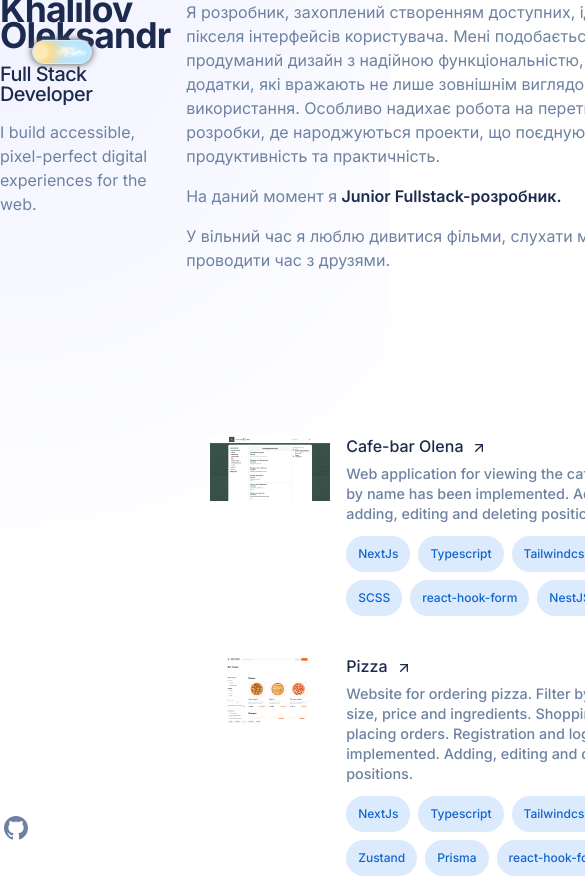
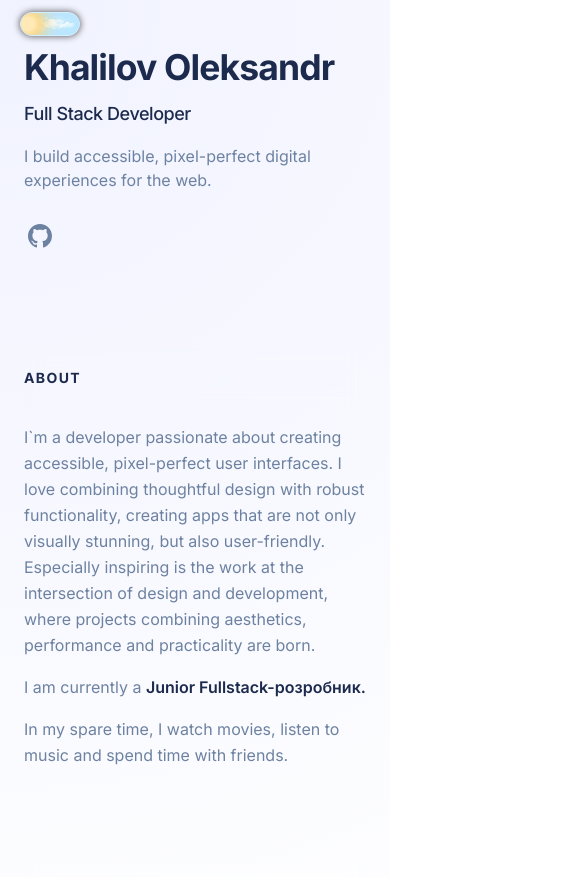
Before and after one commit to khalillovv/portfolio, a Next.js app: page / in a window 390 px wide. Shown: the top 877 px of the page, 585 px wide, since content can reach past the window. Built offline with nearby package versions, Linux system fonts and the light colour scheme.

Commit message:
add adaptation

```diff
--- a/src/app/archive/page.tsx
+++ b/src/app/archive/page.tsx
@@ -12,7 +12,7 @@ export const metadata: Metadata = {
 
 export default function Page() {
 	return (
-		<div className='py-24 h-[100vh]'>
+		<div className='lg:py-28 lg:h-[100vh]'>
 			<Link
 				href={DASHBOARD_PAGES.HOME}
 				className='mb-2 flex flex-row gap-1 font-semibold items-center text-primary group'
@@ -24,8 +24,8 @@ export default function Page() {
 				/>
 				Khalilov Oleksandr
 			</Link>
-			<h1 className='text-[48px] font-bold leading-[48px] text-title'>
-				Всі проєкти
+			<h1 className='text-3xl md:text-[48px] font-bold leading-[48px] text-title capitalize'>
+				All projects
 			</h1>
 			<ProjectsTable />
 		</div>
--- a/src/app/page.tsx
+++ b/src/app/page.tsx
@@ -2,8 +2,8 @@ import { Content, Header } from '@/components'
 
 export default function Home() {
 	return (
-		<div className='flex flex-row gap-4'>
-			<Header className='lg:sticky lg:top-0 lg:flex lg:max-h-screen lg:w-1/2 lg:flex-col lg:justify-between lg:py-24' />
+		<div className='flex flex-col lg:flex-row lg:gap-4'>
+			<Header className='lg:sticky lg:top-0' />
 			<Content className='lg:w-1/2' />
 		</div>
 	)
--- a/src/components/about.tsx
+++ b/src/components/about.tsx
@@ -8,23 +8,29 @@ interface Props {
 export const About: React.FC<Props> = ({ className }) => {
 	return (
 		<div id='about' className={cn('', className)}>
-			<p className='font-normal leading-6 mb-4'>
-				Я розробник, захоплений створенням доступних, ідеальних до пікселя
-				інтерфейсів користувача. Мені подобається поєднувати продуманий дизайн з
-				надійною функціональністю, створюючи додатки, які вражають не лише
-				зовнішнім виглядом, а й зручністю використання. Особливо надихає робота
-				на перетині дизайну та розробки, де народжуються проекти, що поєднують
-				естетику, продуктивність та практичність.
+			<div className='sticky lg:hidden top-0 z-20 mb-4 py-5 backdrop-blur'>
+				<h2 className='text-[14px] font-bold text-title uppercase tracking-widest'>
+					About
+				</h2>
+			</div>
+
+			<p className='font-normal leading-[26px] mb-4'>
+				I`m a developer passionate about creating accessible, pixel-perfect user
+				interfaces. I love combining thoughtful design with robust
+				functionality, creating apps that are not only visually stunning, but
+				also user-friendly. Especially inspiring is the work at the intersection
+				of design and development, where projects combining aesthetics,
+				performance and practicality are born.
 			</p>
-			<p className='font-normal leading-6 mb-4'>
-				На даний момент я{' '}
+			<p className='font-normal leading-[26px] mb-4'>
+				I am currently a{' '}
 				<span className='text-title font-semibold'>
 					Junior Fullstack-розробник.
 				</span>
 			</p>
-			<p className='font-normal leading-6'>
-				У вільний час я люблю дивитися фільми, слухати музику та проводити час з
-				друзями.
+			<p className='font-normal leading-[26px]'>
+				In my spare time, I watch movies, listen to music and spend time with
+				friends.
 			</p>
 		</div>
 	)
--- a/src/components/container.tsx
+++ b/src/components/container.tsx
@@ -10,6 +10,13 @@ export const Container: React.FC<React.PropsWithChildren<Props>> = ({
 	children,
 }) => {
 	return (
-		<div className={cn('mx-auto max-w-[1088px]', className)}>{children}</div>
+		<div
+			className={cn(
+				'mx-auto max-w-[1400px] px-6 py-12 md:px-12 md:py-20 lg:px-24 lg:py-0',
+				className
+			)}
+		>
+			{children}
+		</div>
 	)
 }
--- a/src/components/content.tsx
+++ b/src/components/content.tsx
@@ -10,8 +10,8 @@ interface Props {
 
 export const Content: React.FC<Props> = ({ className }) => {
 	return (
-		<div className={cn('lg:py-24', className)}>
-			<About className='mb-36' />
+		<div className={cn('py-24 lg:w-[530px]', className)}>
+			<About className='mb-24' />
 			<Projects />
 			<Footer />
 		</div>
--- a/src/components/header.tsx
+++ b/src/components/header.tsx
@@ -13,23 +13,24 @@ export const Header: React.FC<Props> = ({ className }) => {
 	return (
 		<header
 			className={cn(
-				'flex flex-col justify-between h-screen lg:w-1/2 lg:py-24',
+				'flex flex-col justify-between lg:h-screen lg:w-1/2 lg:py-24',
 				className
 			)}
 		>
 			<div>
 				<Link
 					href={DASHBOARD_PAGES.HOME}
-					className='text-3xl text-title font-bold tracking-tight sm:text-4xl'
+					className='text-3xl text-title font-bold tracking-tight sm:text-[48px] leading-10 md:leading-[48px]'
 				>
 					Khalilov Oleksandr
 				</Link>
-				<h2 className='mt-3 text-lg text-title font-medium tracking-tight sm:text-xl'>
+				<h2 className='mt-3 text-[18px] md:text-[20px] text-title leading-7 md:leading-7 font-medium tracking-tight'>
 					Full Stack Developer
 				</h2>
 				<p className='text-text font-normal mt-4 max-w-xs leading-normal'>
 					I build accessible, pixel-perfect digital experiences for the web.
 				</p>
+
 				<nav className='nav hidden lg:block'>
 					<ul className='mt-16 w-max'>
 						<li>
@@ -46,7 +47,7 @@ export const Header: React.FC<Props> = ({ className }) => {
 								></span>
 								<span
 									className={cn(
-										'nav-text text-xs font-bold uppercase tracking-widest text-text group-hover:text-title group-focus-visible:text-title',
+										'text-[12px] leading-4 font-bold uppercase tracking-widest text-text group-hover:text-title group-focus-visible:text-title',
 										activeSection === 'about' && 'text-title'
 									)}
 								>
@@ -68,7 +69,7 @@ export const Header: React.FC<Props> = ({ className }) => {
 								></span>
 								<span
 									className={cn(
-										'nav-text text-xs font-bold uppercase tracking-widest text-text group-hover:text-title group-focus-visible:text-title',
+										'text-[12px] leading-4 font-bold uppercase tracking-widest text-text group-hover:text-title group-focus-visible:text-title',
 										activeSection === 'projects' && 'text-title'
 									)}
 								>
@@ -84,7 +85,7 @@ export const Header: React.FC<Props> = ({ className }) => {
 				<Link
 					href={DASHBOARD_PAGES.GITHUB}
 					target='_blank'
-					className='ml-1 inline-block hover:text-title transition-colors'
+					className='ml-1 mt-8 lg:mt-0 inline-block hover:text-title transition-colors'
 				>
 					<svg
 						xmlns='http://www.w3.org/2000/svg'
--- a/src/components/project.tsx
+++ b/src/components/project.tsx
@@ -9,6 +9,7 @@ interface Props {
 	year?: string
 	title: string
 	description?: string
+	development?: string
 	build?: string[]
 	linkName?: string
 	link?: string
@@ -21,6 +22,7 @@ export const Project: React.FC<Props> = ({
 	image,
 	title,
 	description,
+	development,
 	build,
 	linkName,
 	link,
@@ -31,10 +33,24 @@ export const Project: React.FC<Props> = ({
 		return (
 			<tr className='align-top border-b border-gray-600 border-opacity-10'>
 				<td className='pr-4 pt-5 pb-6 font-normal text-xs'>{year}</td>
-				<td className='pr-4 pt-5 pb-6 text-title font-semibold leading-[22px]'>
+				<td className='flex flex-row gap-1 lg:block pr-4 pt-5 pb-6 text-title font-semibold leading-[22px]'>
+					<div className='md:hidden'>
+						{link ? (
+							<Link className='flex flex-row gap-1' href={link} target='_blank'>
 								{title}
+								<ArrowUpRight width={15} height={15} />
+							</Link>
+						) : (
+							<span>{title}</span>
+						)}
+					</div>
+					<div className='hidden md:block'>{title}</div>
 				</td>
-				<td className='pr-4 pt-5 pb-6 flex flex-row flex-wrap gap-2 text-primary'>
+				<td className='hidden lg:table-cell pr-4 pt-5 pb-6'>
+					<p>{development}</p>
+				</td>
+				<td className='hidden lg:table-cell pr-4 pt-5 pb-6 text-primary'>
+					<div className='flex flex-row flex-wrap gap-2'>
 						{build?.map(b => (
 							<p
 								key={b}
@@ -43,8 +59,9 @@ export const Project: React.FC<Props> = ({
 								{b}
 							</p>
 						))}
+					</div>
 				</td>
-				<td className='pr-4 pt-5 pb-6'>
+				<td className='hidden md:table-cell pr-4 pt-5 pb-6'>
 					{link && (
 						<Link
 							href={link}
@@ -68,20 +85,22 @@ export const Project: React.FC<Props> = ({
 		<div
 			id='projects'
 			className={cn(
-				'w-[536px] rounded-lg cursor-pointer transition-all hover:bg-projectBg group',
+				'rounded-lg cursor-pointer transition-all lg:p-6 hover:bg-projectBg group',
 				className
 			)}
 		>
 			<Link href={`${link}`} target='_blank'>
-				<div className={cn('flex flex-row px-6 py-5 gap-4 ', className)}>
+				<div
+					className={cn('flex flex-col-reverse md:flex-row gap-6', className)}
+				>
 					<div className='flex-shrink-0'>
 						{image && (
 							<Image
-								width={120}
-								height={48}
+								width={200}
+								height={114}
 								src={image}
 								alt={title}
-								className='object-cover'
+								className='object-cover lg:w-[120px] border'
 							/>
 						)}
 					</div>
@@ -94,7 +113,9 @@ export const Project: React.FC<Props> = ({
 								className='transition-transform transform translate-x-0 translate-y-1 group-hover:translate-x-1 group-hover:translate-y-0'
 							/>
 						</div>
-						<h3 className='mt-2 text-xs'>{description}</h3>
+						<h3 className='mt-2 text-xs font-normal leading-[21px]  lg:leading-[20px]'>
+							{description}
+						</h3>
 						<div className='flex flex-row flex-wrap gap-2 mt-3 text-primary'>
 							{build?.map(b => (
 								<p
--- a/src/components/projects-table.tsx
+++ b/src/components/projects-table.tsx
@@ -13,9 +13,18 @@ export const ProjectsTable: React.FC<Props> = ({ className }) => {
 			<thead className='sticky top-0 z-10 backdrop-blur-md bg-backgroundPrimary/80'>
 				<tr className='text-left text-title'>
 					<th className='w-1p pr-8 py-4 font-semibold text-xs'>Year</th>
-					<th className='w-20p pr-8 py-4 font-semibold text-xs'>Project</th>
-					<th className='w-2/6 pr-8 py-4 font-semibold text-xs'>Built with</th>
-					<th className='w-2/6 py-4 font-semibold text-xs'>Link</th>
+					<th className='md:w-50p lg:w-20p pr-8 py-4 font-semibold text-xs'>
+						Project
+					</th>
+					<th className='hidden lg:table-cell w-1/6 pr-8 py-4 font-semibold text-xs'>
+						Development
+					</th>
+					<th className='hidden lg:table-cell w-2/6 pr-8 py-4 font-semibold text-xs'>
+						Built with
+					</th>
+					<th className='hidden md:table-cell lg:w-2/6 py-4 font-semibold text-xs'>
+						Link
+					</th>
 				</tr>
 			</thead>
 			<tbody>
@@ -26,6 +35,7 @@ export const ProjectsTable: React.FC<Props> = ({ className }) => {
 						title={project.title}
 						image={project.image}
 						description={project.description}
+						development={project.development}
 						build={project.build}
 						link={project.link}
 						linkName={project.linkName}
--- a/src/components/projects.tsx
+++ b/src/components/projects.tsx
@@ -14,14 +14,19 @@ interface Props {
 export const Projects: React.FC<Props> = ({ className }) => {
 	const [activeIndex, setActiveIndex] = useState<number | null>(null)
 	return (
-		<div id='projects' className={cn('flex flex-wrap gap-2', className)}>
+		<div id='projects' className={cn('', className)}>
+			<div className='sticky lg:hidden top-0 z-20 mb-6 py-5 backdrop-blur'>
+				<h2 className='text-[14px] font-bold text-title uppercase tracking-widest'>
+					Projects
+				</h2>
+			</div>
 			<ul>
 				{PROJECTS.slice(0, 4).map((project, index) => (
 					<li
 						key={project.title}
 						onMouseEnter={() => setActiveIndex(index)}
 						onMouseLeave={() => setActiveIndex(null)}
-						className={`transition-opacity ${
+						className={`mb-12 lg:mb-0 transition-opacity ${
 							activeIndex !== null && activeIndex !== index
 								? 'opacity-50'
 								: 'opacity-100'
@@ -45,8 +50,8 @@ export const Projects: React.FC<Props> = ({ className }) => {
 				className='flex flex-row gap-1 text-title mt-6 font-semibold min-h-6 group'
 				href={DASHBOARD_PAGES.ARCHIVE}
 			>
-				<span className='group-hover:border-b-2 border-primary'>
-					Архів всіх проектів
+				<span className='group-hover:border-b-2 border-primary capitalize'>
+					View full project archive
 				</span>
 				<ArrowRight
 					className='transition-transform group-hover:translate-x-1 mt-0.5'
--- a/src/projects.data.ts
+++ b/src/projects.data.ts
@@ -5,6 +5,7 @@ export const PROJECTS = [
 		title: 'Cafe-bar Olena',
 		description:
 			'Web application for viewing the cafe menu. Search by name has been implemented. Admin panel, adding, editing and deleting positions',
+		development: 'FullStack',
 		build: [
 			'NextJs',
 			'Typescript',
@@ -24,6 +25,7 @@ export const PROJECTS = [
 		title: 'Pizza',
 		description:
 			'Website for ordering pizza. Filter by dough type, size, price and ingredients. Shopping cart for placing orders. Registration and login have been implemented. Adding, editing and deleting positions.',
+		development: 'FullStack',
 		build: [
 			'NextJs',
 			'Typescript',
@@ -41,6 +43,7 @@ export const PROJECTS = [
 		year: '2024',
 		title: 'News',
 		description: 'Website for viewing news from around the world',
+		development: 'FrontEnd',
 		build: ['ReactJs', 'Javascript', 'Vite'],
 		linkName: 'news-project-alex.vercel.app',
 		link: 'https://news-project-alex.vercel.app/',
@@ -51,6 +54,7 @@ export const PROJECTS = [
 		title: 'Countries',
 		description:
 			'A site for viewing news from around the world. Search by name, filter by region, switch between light and dark theme.',
+		development: 'FrontEnd',
 		build: ['ReactJs', 'Javascript', 'Vite'],
 		linkName: 'countries-bay-nine.vercel.app',
 		link: 'https://countries-bay-nine.vercel.app',
```
Also changed, not shown: src/components/settings-header.tsx (+6 -1 lines). Lines whose indentation alone changed are shown as unchanged.
